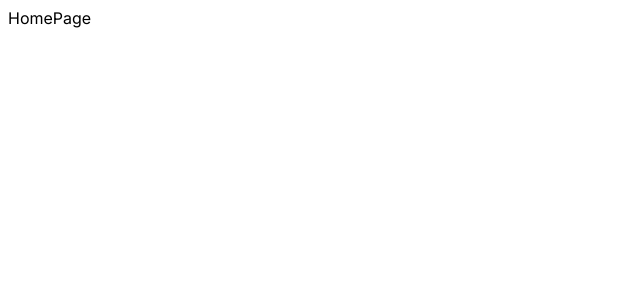
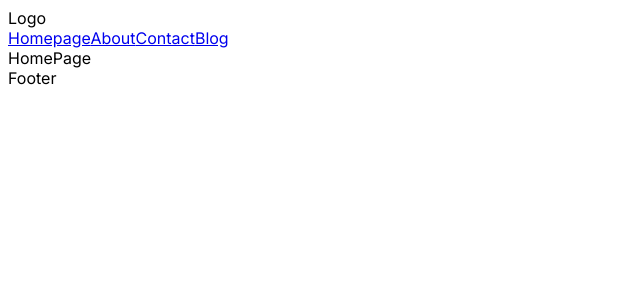
Before and after one commit to josebarrera1996/Nextjs14-tutorial, a Next.js app: page / in a window 1280 px wide. Shown: the top 300 px of the page, without its empty margins (0-640 px from the left). Built offline with nearby package versions, Linux system fonts and the light colour scheme.

Commit message:
Introduction to Layouts & Creationg of shared components

```diff
--- a/src/app/layout.js
+++ b/src/app/layout.js
@@ -1,4 +1,6 @@
 import { Inter } from 'next/font/google';
+import Navbar from '@/components/navbar/Navbar';
+import Footer from '@/components/footer/Footer';
 import './globals.css';
 
 const inter = Inter({ subsets: ['latin'] });
@@ -11,7 +13,11 @@
 export default function RootLayout({ children }) {
   return (
     <html lang="en">
-      <body className={inter.className}>{children}</body>
+      <body className={inter.className}>
+        <Navbar />
+        {children}
+        <Footer />
+      </body>
     </html>
   );
 }
--- /dev/null
+++ b/src/components/footer/Footer.jsx
@@ -0,0 +1,7 @@
+const Footer = () => {
+    return (
+        <div>Footer</div>
+    );
+}
+
+export default Footer;
--- /dev/null
+++ b/src/components/navbar/Navbar.jsx
@@ -0,0 +1,14 @@
+import Links from "./links/Links";
+
+const Navbar = () => {
+  return (
+    <div>
+      <div>Logo</div>
+      <div>
+        <Links />
+      </div>
+    </div>
+  );
+}
+
+export default Navbar;
--- /dev/null
+++ b/src/components/navbar/links/Links.js
@@ -0,0 +1,32 @@
+import Link from 'next/link';
+
+const Links = () => {
+    const links = [
+        {
+            title: "Homepage",
+            path: "/",
+        },
+        {
+            title: "About",
+            path: "/about",
+        },
+        {
+            title: "Contact",
+            path: "/contact",
+        },
+        {
+            title: "Blog",
+            path: "/blog",
+        },
+    ];
+
+    return (
+        <div>
+            {links.map((link, index) => (
+                <Link href={link.path} key={index}>{link.title}</Link>
+            ))}
+        </div>
+    );
+}
+
+export default Links;
```
Also changed, not shown: src/app/error.jsx (added, +9 -0 lines), src/app/loading.jsx (added, +8 -0 lines), src/app/not-found.jsx (added, +13 -0 lines).
